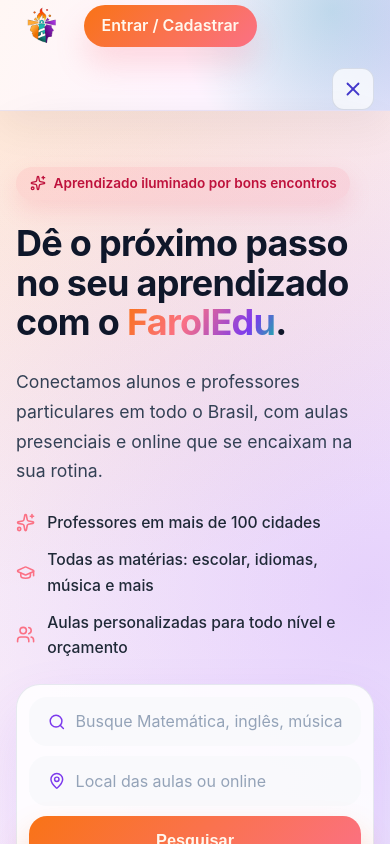
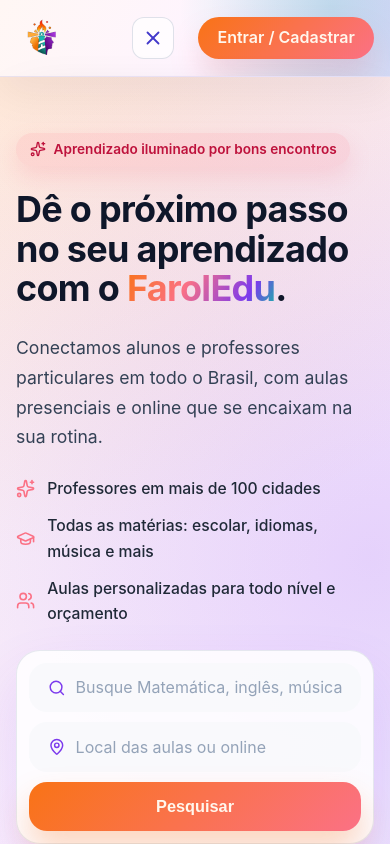
Before and after one commit to ZanonDeAndrade/farolEduApp, a React (Vite) app in the folder web/: page / in a window 390 px wide. Both pictures are taken after a click on the button "Abrir menu de navegação". Shown: the top 844 px of the page. Built offline with nearby package versions, Linux system fonts and the light colour scheme.

Commit message:
fix: ajuste css header centralização da navbar

```diff
--- a/web/src/components/Header/Header.css
+++ b/web/src/components/Header/Header.css
@@ -12,19 +12,11 @@
 .nav {
   display: flex;
   align-items: center;
-  justify-content: space-between;
-  gap: clamp(1.5rem, 5vw, 3.5rem);
+  gap: clamp(1.5rem, 5vw, 3.2rem);
   min-height: 82px;
   position: relative;
   z-index: 1;
-}
-
-.nav-left {
-  display: inline-flex;
-  align-items: center;
-  gap: clamp(1.2rem, 3vw, 2.5rem);
-  flex: 0 0 auto;
-  flex-wrap: nowrap;
+  width: 100%;
 }
 
 .nav-toggle {
@@ -39,6 +31,8 @@
   color: #4338ca;
   cursor: pointer;
   transition: transform 0.2s ease, box-shadow 0.2s ease, border-color 0.2s ease;
+  order: 3;
+  margin-left: 0.75rem;
 }
 
 .nav-toggle:hover {
@@ -62,6 +56,7 @@
   box-shadow: none;
   text-decoration: none;
   color: inherit;
+  order: 0;
 }
 
 .logo-icon {
@@ -69,6 +64,18 @@
   height: clamp(72px, 9vw, 112px);
   display: block;
   object-fit: contain;
+}
+
+.nav-links {
+  flex: 1 1 auto;
+  display: flex;
+  align-items: center;
+  justify-content: center;
+  list-style: none;
+  gap: clamp(1.6rem, 5vw, 3.25rem);
+  margin: 0;
+  padding: 0;
+  order: 1;
 }
 
 .nav-login {
@@ -83,20 +90,13 @@
   text-decoration: none;
   box-shadow: 0 18px 30px rgba(251, 113, 133, 0.22);
   transition: transform 0.2s ease, box-shadow 0.2s ease;
+  margin-left: auto;
+  order: 2;
 }
 
 .nav-login:hover {
   transform: translateY(-2px);
   box-shadow: 0 24px 38px rgba(249, 115, 22, 0.28);
-}
-
-.nav-links {
-  display: flex;
-  align-items: center;
-  list-style: none;
-  gap: clamp(1.4rem, 4vw, 2.75rem);
-  margin: 0;
-  padding: 0;
 }
 
 .nav-link {
@@ -152,20 +152,19 @@
 
 @media (max-width: 860px) {
   .nav {
-    flex-wrap: wrap;
-    align-items: flex-start;
-    gap: 1rem;
-  }
-
-  .nav-left {
-    flex: 1 1 100%;
-    justify-content: flex-start;
-    gap: 1rem;
+    gap: 0.75rem;
   }
 
   .nav-toggle {
     display: inline-flex;
     margin-left: auto;
+    order: 2;
+  }
+
+  .nav-login {
+    order: 3;
+    margin-left: 0.75rem;
+    padding: 0.5rem 1.2rem;
   }
 
   .nav-links {
@@ -200,10 +199,6 @@
     padding: 0.75rem 1rem;
   }
 
-  .nav-login {
-    padding: 0.5rem 1.1rem;
-  }
-
   .header::before {
     top: clamp(40px, 12vw, 80px);
     right: -30px;
--- a/web/src/components/Header/Header.tsx
+++ b/web/src/components/Header/Header.tsx
@@ -21,15 +21,23 @@
     <header className="header">
       <div className="container">
         <nav className="nav" aria-label="Navegação principal">
-          <div className="nav-left">
           <Link to="/" className="logo" aria-label="FarolEdu" onClick={closeMenu}>
             <img src={LogoImage} alt="FarolEdu" className="logo-icon" />
           </Link>
 
+          <ul className={`nav-links ${isMenuOpen ? 'is-open' : ''}`} id="primary-navigation">
+            {NAV_ITEMS.map(item => (
+              <li key={item.href}>
+                <a href={item.href} className="nav-link" onClick={closeMenu}>
+                  {item.label}
+                </a>
+              </li>
+            ))}
+          </ul>
+
           <Link to="/login" className="nav-login" onClick={closeMenu}>
             Entrar / Cadastrar
           </Link>
-          </div>
 
           <button
             type="button"
@@ -41,16 +49,6 @@
           >
             {isMenuOpen ? <X /> : <Menu />}
           </button>
-
-          <ul className={`nav-links ${isMenuOpen ? 'is-open' : ''}`} id="primary-navigation">
-            {NAV_ITEMS.map(item => (
-              <li key={item.href}>
-                <a href={item.href} className="nav-link" onClick={closeMenu}>
-                  {item.label}
-                </a>
-              </li>
-            ))}
-          </ul>
         </nav>
       </div>
     </header>
```
Lines whose indentation alone changed are shown as unchanged.
